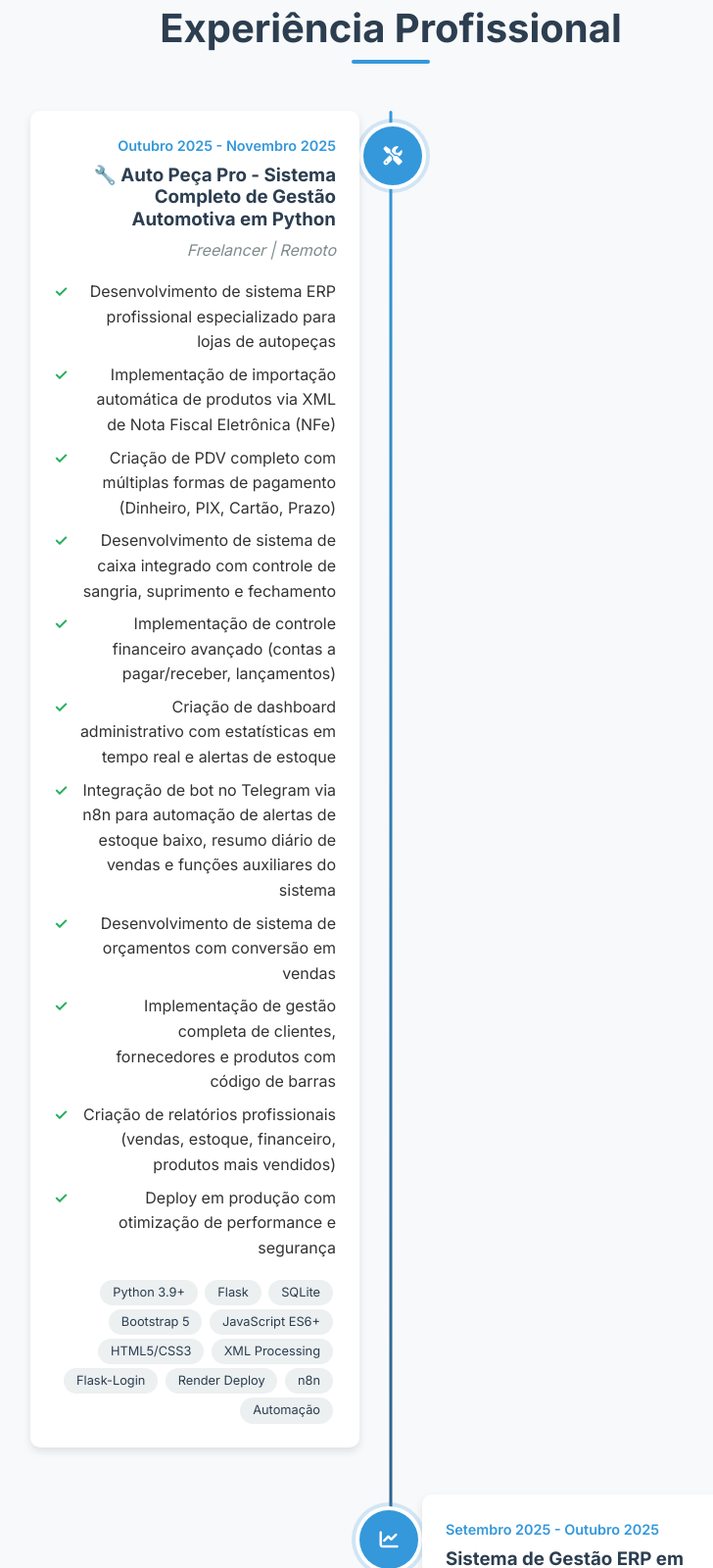
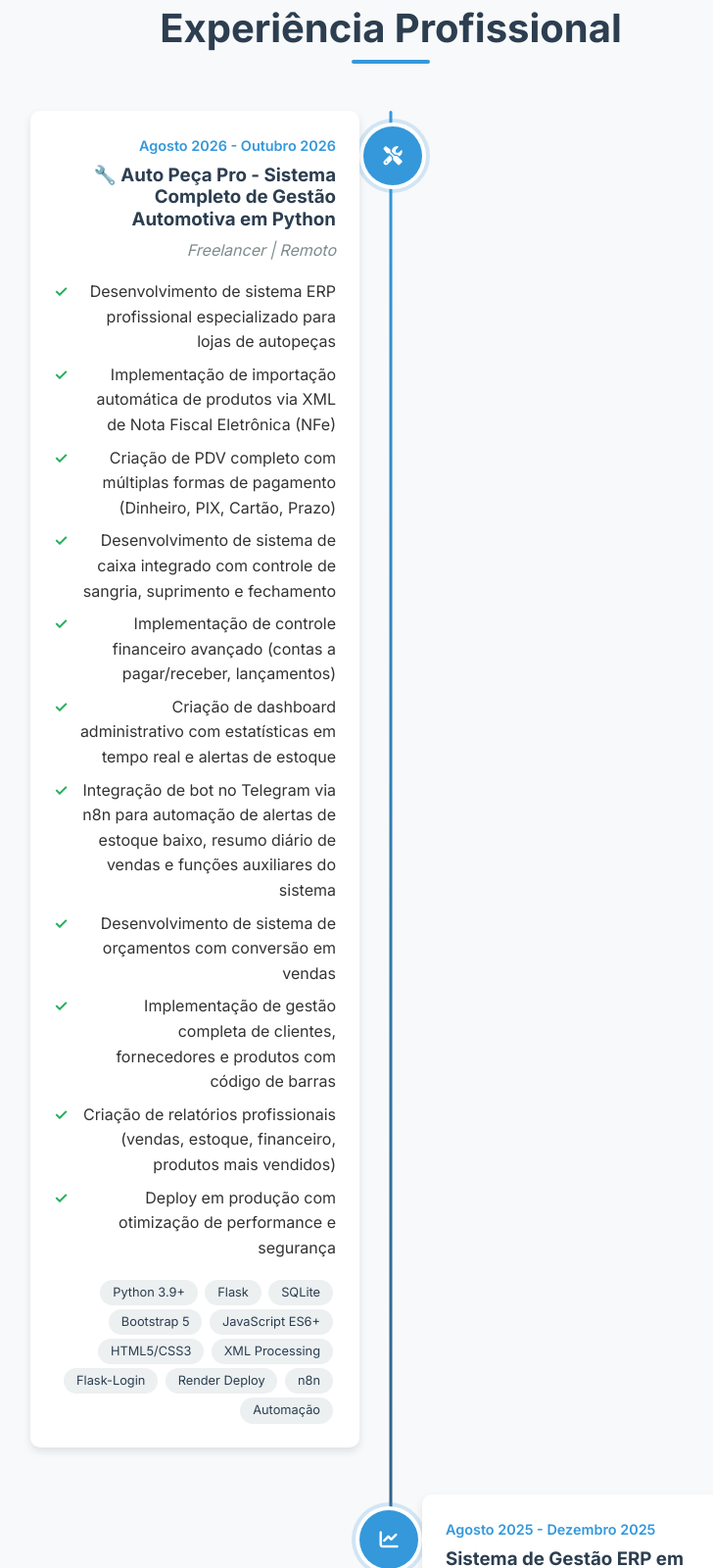
Before and after one commit to Iltonns/iltonns.github.io, a plain HTML site: page index.html in a window 1280 px wide. Shown: the part 4720-6320 px from the top of the page at 98% size, without its empty margins (241-969 px from the left). Drawn offline with Linux system fonts and the light colour scheme.

Commit message:
Correção de data de experiencia

```diff
--- a/index.html
+++ b/index.html
@@ -431,7 +431,7 @@
                         <i class="fas fa-tools"></i>
                     </div>
                     <div class="timeline-content">
-                        <div class="timeline-date">Outubro 2025 - Novembro 2025</div>
+                        <div class="timeline-date">Agosto 2026 - Outubro 2026</div>
                         <h3>🔧 Auto Peça Pro - Sistema Completo de Gestão Automotiva em Python</h3>
                         <p class="timeline-company">Freelancer | Remoto</p>
                         <ul class="timeline-achievements">
@@ -468,7 +468,7 @@
                         <i class="fas fa-chart-line"></i>
                     </div>
                     <div class="timeline-content">
-                        <div class="timeline-date">Setembro 2025 - Outubro 2025</div>
+                        <div class="timeline-date">Agosto 2025 - Dezembro 2025</div>
                         <h3>Sistema de Gestão ERP em Python</h3>
                         <p class="timeline-company">Freelancer | Remoto</p>
                         <ul class="timeline-achievements">
```
